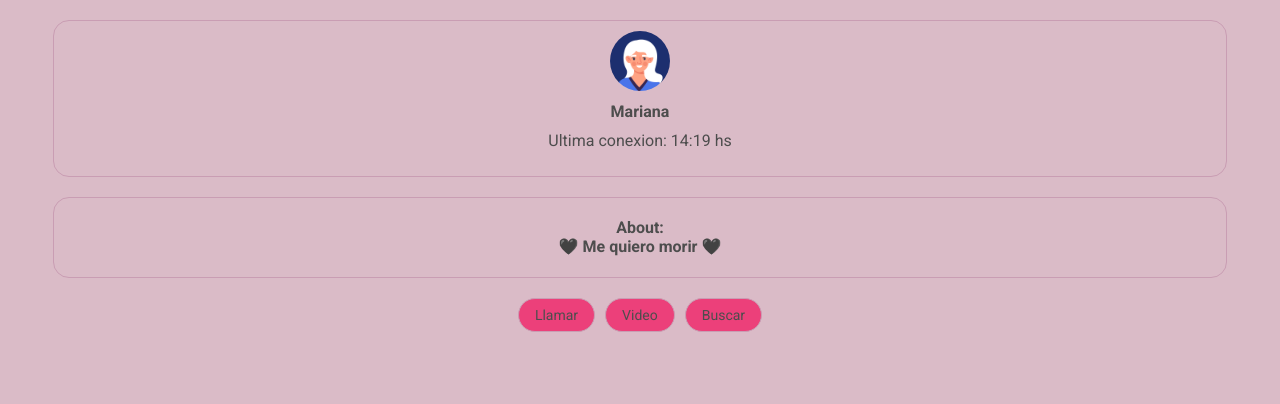
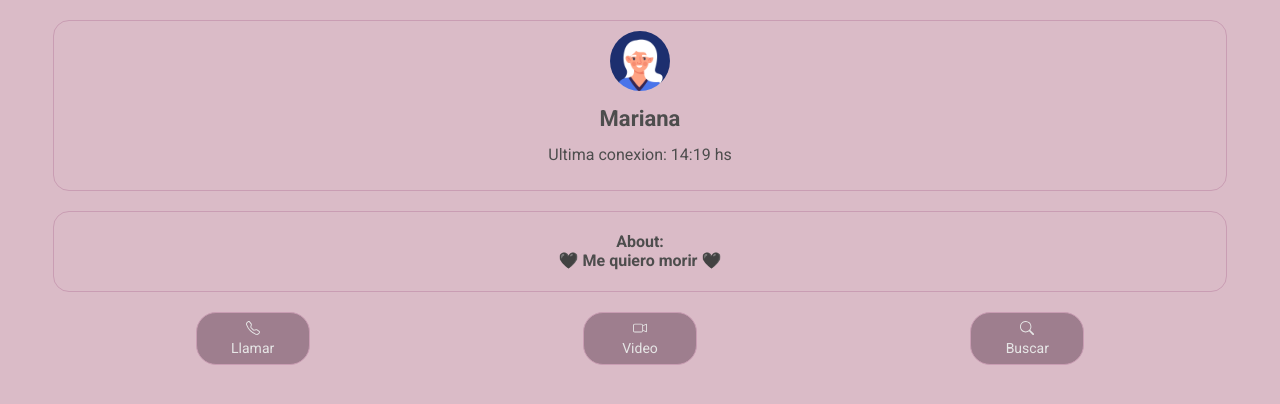
Before and after one commit to marianahokama/hokama_final, a React (Vite) app: page /contacts/1/detail in a window 1280 px wide. Shown: the top 404 px of the page. Built offline with nearby package versions, Linux system fonts and the light colour scheme.

Commit message:
botonera

```diff
--- a/src/Screens/ContactDetailScreen/ContactDetailScreen.css
+++ b/src/Screens/ContactDetailScreen/ContactDetailScreen.css
@@ -83,12 +83,14 @@
     justify-content: center;
     gap: 10px;
     margin-top: 20px;
+    width: 90%;
+    justify-content: space-around;
 }
 
 .contact-button {
-    background-color: #ec407a;
+    background-color: #9e7e8e;
         border: 1px solid #c99db3;
-    color: #4d4d4d;
+    color: #e6e6e6;
     padding: 0.5rem 1rem;
     border-radius: 20px;
     text-decoration: none;
@@ -96,4 +98,24 @@
     transition: background-color 0.3s ease;
     cursor: pointer;
     text-align: center;
+    width: 80px;
+
 }
+
+.button-icon {
+    display: flex;
+    align-items: center;
+    justify-content: center;
+width: 100%;
+
+
+
+}
+
+
+.button-text {
+text-align: center;
+    font-size: 14px;
+    color: #e6e6e6;
+    margin-top: 5px;
+}
--- a/src/Screens/ContactDetailScreen/ContactDetailScreen.jsx
+++ b/src/Screens/ContactDetailScreen/ContactDetailScreen.jsx
@@ -29,7 +29,7 @@ export default function ContactDetailScreen() {
             <div className="contact-detail">
 
                 <img src={contact_detail.img} className="contact-img" />
-                <h1 className="contact-name">{contact_detail.name} </h1 >
+                <h1 className="contact-name-profile">{contact_detail.name} </h1 >
                 <p className="contact-last-time">Ultima conexion: {contact_detail.last_time_connected} hs</p>
 
             </div>
@@ -42,9 +42,40 @@ export default function ContactDetailScreen() {
 
             <div className="botones">
 
-<div className="contact-button">Llamar</div>
-<div className="contact-button">Video</div>
-<div className="contact-button">Buscar</div>
+
+
+                <div className="contact-button">
+
+                    <div className='button-icon'>
+                        <svg xmlns="http://www.w3.org/2000/svg" width="14" height="14" fill="currentColor" class="bi bi-telephone" viewBox="0 0 16 16">
+                            <path d="M3.654 1.328a.678.678 0 0 0-1.015-.063L1.605 2.3c-.483.484-.661 1.169-.45 1.77a17.6 17.6 0 0 0 4.168 6.608 17.6 17.6 0 0 0 6.608 4.168c.601.211 1.286.033 1.77-.45l1.034-1.034a.678.678 0 0 0-.063-1.015l-2.307-1.794a.68.68 0 0 0-.58-.122l-2.19.547a1.75 1.75 0 0 1-1.657-.459L5.482 8.062a1.75 1.75 0 0 1-.46-1.657l.548-2.19a.68.68 0 0 0-.122-.58zM1.884.511a1.745 1.745 0 0 1 2.612.163L6.29 2.98c.329.423.445.974.315 1.494l-.547 2.19a.68.68 0 0 0 .178.643l2.457 2.457a.68.68 0 0 0 .644.178l2.189-.547a1.75 1.75 0 0 1 1.494.315l2.306 1.794c.829.645.905 1.87.163 2.611l-1.034 1.034c-.74.74-1.846 1.065-2.877.702a18.6 18.6 0 0 1-7.01-4.42 18.6 18.6 0 0 1-4.42-7.009c-.362-1.03-.037-2.137.703-2.877z" />
+                        </svg>
+                    </div>
+                    <div className='button-text'>Llamar</div>
+                </div>
+
+
+                <div className="contact-button">
+
+                    <div className='button-icon'>
+                        <svg xmlns="http://www.w3.org/2000/svg" width="14" height="14" fill="currentColor" class="bi bi-camera-video" viewBox="0 0 16 16">
+                            <path fill-rule="evenodd" d="M0 5a2 2 0 0 1 2-2h7.5a2 2 0 0 1 1.983 1.738l3.11-1.382A1 1 0 0 1 16 4.269v7.462a1 1 0 0 1-1.406.913l-3.111-1.382A2 2 0 0 1 9.5 13H2a2 2 0 0 1-2-2zm11.5 5.175 3.5 1.556V4.269l-3.5 1.556zM2 4a1 1 0 0 0-1 1v6a1 1 0 0 0 1 1h7.5a1 1 0 0 0 1-1V5a1 1 0 0 0-1-1z" />
+                        </svg>
+                    </div>
+                    <div className='button-text'>Video</div>
+                </div>
+
+
+                <div className="contact-button">
+
+                    <div className='button-icon'>
+                        <svg xmlns="http://www.w3.org/2000/svg" width="14" height="14" fill="currentColor" class="bi bi-search" viewBox="0 0 16 16">
+                            <path d="M11.742 10.344a6.5 6.5 0 1 0-1.397 1.398h-.001q.044.06.098.115l3.85 3.85a1 1 0 0 0 1.415-1.414l-3.85-3.85a1 1 0 0 0-.115-.1zM12 6.5a5.5 5.5 0 1 1-11 0 5.5 5.5 0 0 1 11 0" />
+                        </svg>
+                    </div>
+                    <div className='button-text'>Buscar</div>
+                </div>
+
             </div>
 
         </div>
```
Also changed, not shown: public/phone.svg (added).
